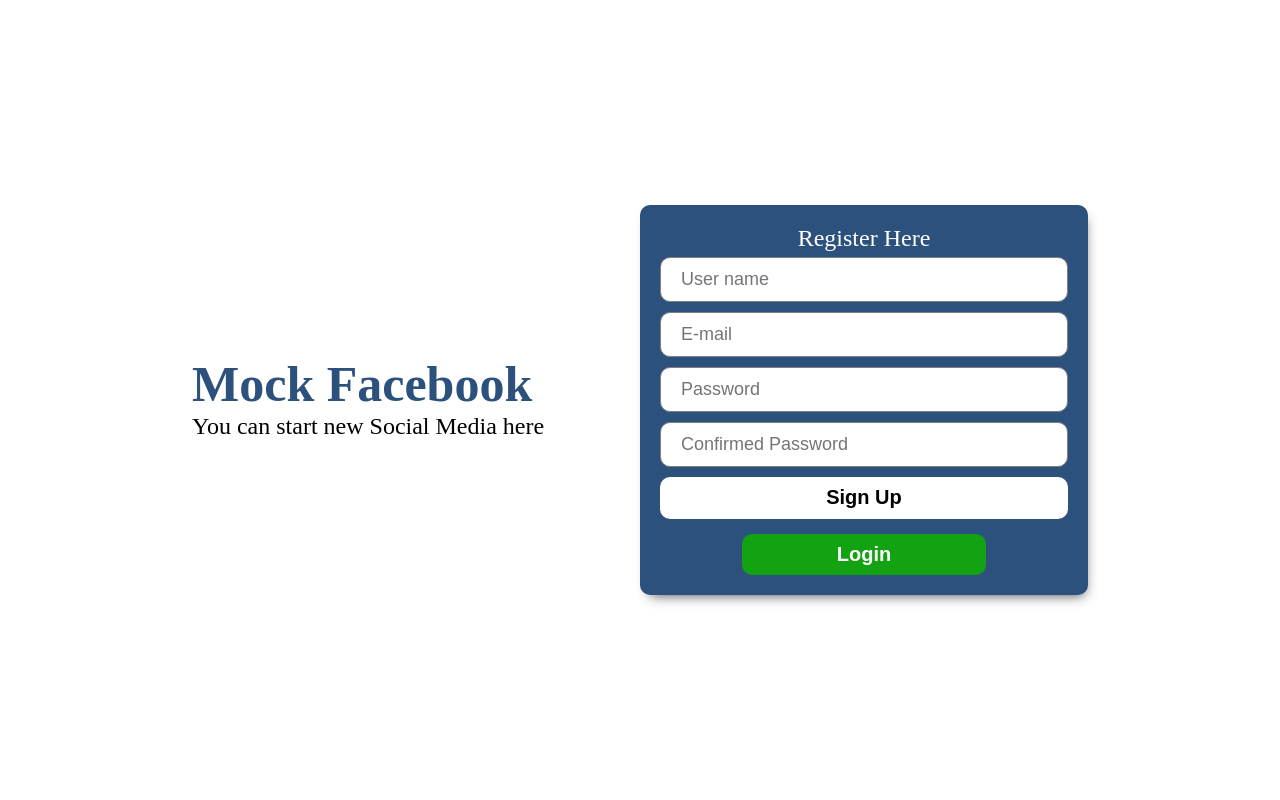
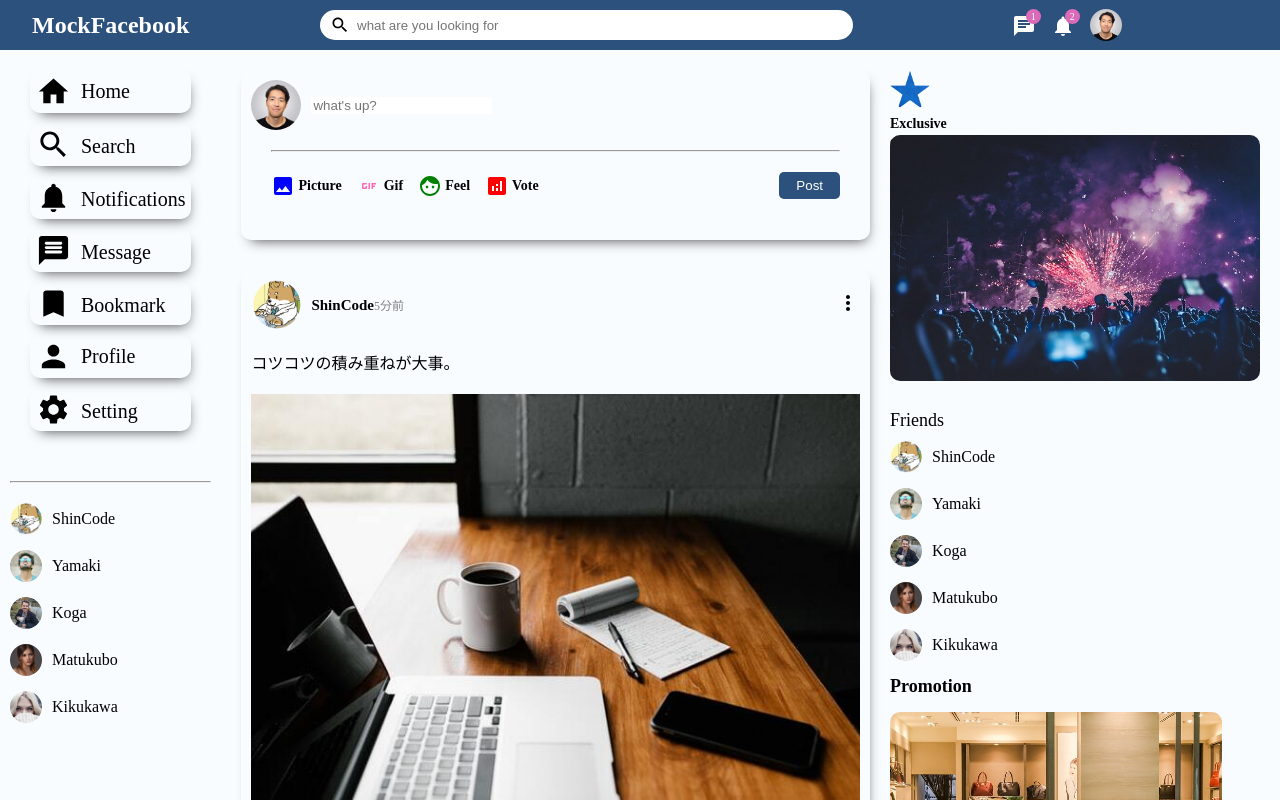
Before and after one commit to TomokiYoshizawa/MockFacebook-client, a React (Vite) app: page / in a window 1280 px wide. Shown: the top 800 px of the page. Built offline with nearby package versions, Linux system fonts and the light colour scheme.

Commit message:
add routes

```diff
--- a/package.json
+++ b/package.json
@@ -17,6 +17,7 @@
     "@mui/styled-engine-sc": "^6.0.0-alpha.15",
     "react": "^18.2.0",
     "react-dom": "^18.2.0",
+    "react-router-dom": "^6.22.0",
     "sass": "^1.70.0",
     "styled-components": "^6.1.8"
   },
--- a/src/App.jsx
+++ b/src/App.jsx
@@ -1,4 +1,6 @@
 import { react } from "react";
+import { BrowserRouter, Routes, Route, Link } from "react-router-dom";
+
 import "./App.scss";
 import HomePage from "./pages/HomePage/HomePage";
 import ProfilePage from "./pages/ProfilePage/ProfilePage";
@@ -7,12 +9,16 @@ import RegisterPage from "./pages/RegisterPage/RegisterPage";
 
 function App() {
   return (
-    <div className="app">
-      {/* <HomePage /> */}
-      {/* <ProfilePage /> */}
-      {/* <LoginPage /> */}
-      <RegisterPage />
-    </div>
+    <BrowserRouter>
+      <Routes>
+        {/* <div className="app"> */}
+        <Route path="/" element={<HomePage />} />
+        <Route path="/profile/:username" element={<ProfilePage />} />
+        <Route path="/login" element={<LoginPage />} />
+        <Route path="/register" element={<RegisterPage />} />
+        {/* </div> */}
+      </Routes>
+    </BrowserRouter>
   );
 }
 
--- a/src/components/Menus/Menus.jsx
+++ b/src/components/Menus/Menus.jsx
@@ -1,4 +1,7 @@
 import Home from "@mui/icons-material/Home";
+
+import { Link } from "react-router-dom";
+
 import Search from "@mui/icons-material/Search";
 import Notification from "@mui/icons-material/Notifications";
 import MessageRounded from "@mui/icons-material/MessageRounded";
@@ -14,7 +17,9 @@ function Menus() {
         <ul className="menu__list">
           <li className="menu__item">
             <Home className="menu__icon" />
-            <span className="menu__text">Home test</span>
+            <Link to="/" className="menu__link">
+              <span className="menu__text">Home</span>
+            </Link>
           </li>
           <li className="menu__item">
             <Search className="menu__icon" />
@@ -34,7 +39,9 @@ function Menus() {
           </li>
           <li className="menu__item">
             <Person className="menu__icon" />
-            <span className="menu__text">Profile</span>
+            <Link to="/profile/username" className="menu__link">
+              <span className="menu__text">Profile</span>
+            </Link>
           </li>
           <li className="menu__item">
             <Settings className="menu__icon" />
--- a/src/components/Menus/Menus.scss
+++ b/src/components/Menus/Menus.scss
@@ -6,10 +6,12 @@
   &__wrapper {
     padding: 20px;
   }
+
   &__list {
     padding: 0;
     margin: 0;
   }
+
   &__item {
     display: flex;
     align-items: center;
@@ -21,18 +23,26 @@
     transition: all 0.3s;
     cursor: pointer;
   }
+
   &__item:hover {
     box-shadow: none;
     transform: translateY(5px);
   }
+
   &__icon {
     @include tablet {
       font-size: 35px !important;
       margin-right: 10px;
     }
   }
+
   &__text {
     font-size: 20px;
     padding-top: 3px;
   }
+
+  &__link {
+    text-decoration: none;
+    color: black;
+  }
 }
--- a/src/components/Topbar/Topbar.jsx
+++ b/src/components/Topbar/Topbar.jsx
@@ -1,6 +1,9 @@
 /* eslint-disable no-unused-vars */
 
 import React from "react";
+
+import { Link } from "react-router-dom";
+
 import SearchIcon from "@mui/icons-material/Search";
 import ChatIcon from "@mui/icons-material/Chat";
 import NotificationsIcon from "@mui/icons-material/Notifications";
@@ -11,7 +14,9 @@ function Topbar() {
     <div className="topbar">
       <div className="topbar__container">
         <div className="topbar__box-left">
-          <span className="topbar__logo">MockFacebook</span>
+          <Link to="/" className="topbar__link">
+            <span className="topbar__logo">MockFacebook</span>
+          </Link>
         </div>
         <div className="topbar__box-center">
           <div className="topbar__box-searchbar">
--- a/src/components/Topbar/Topbar.scss
+++ b/src/components/Topbar/Topbar.scss
@@ -17,6 +17,7 @@
       padding: 0;
     }
   }
+
   &__box-left {
     flex: 3;
     text-align: center;
@@ -24,6 +25,7 @@
       text-align: left;
     }
   }
+
   &__logo {
     font-size: 24px;
     color: white;
@@ -31,9 +33,15 @@
     margin-left: 32px;
   }
 
+  &__link {
+    text-decoration: none;
+    color: black;
+  }
+
   &__box-center {
     flex: 5;
   }
+
   &__box-searchbar {
     width: 100%;
     height: 30px;
@@ -43,18 +51,22 @@
     border-radius: 25px;
     background-color: $colour-mockFacebook-primary-background;
   }
+
   &__search-icon {
     font-size: 20px !important;
     margin-left: 10px;
     margin-right: 5px;
   }
+
   &__search-input {
     border: none;
     width: 80%;
   }
+
   &__search-input:focus {
     outline: none;
   }
+
   &__box-right {
     flex: 4;
     display: flex;
@@ -62,15 +74,18 @@
     justify-content: space-around;
     color: $colour-mockFacebook-primary-background;
   }
+
   &__icon-box {
     display: flex;
   }
+
   &__icon-item {
     position: relative;
     margin-top: 5px;
     margin-right: 15px;
     cursor: pointer;
   }
+
   &__icon-badge {
     display: flex;
     align-items: center;
--- a/src/pages/ProfilePage/ProfilePage.jsx
+++ b/src/pages/ProfilePage/ProfilePage.jsx
@@ -7,6 +7,8 @@ import RightBar from "../../components/RightBar/RightBar";
 import "./ProfilePage.scss";
 
 function ProfilePage() {
+  const PUBLIC_FOLDER = import.meta.env.VITE_APP_PUBLIC_FOLDER;
+  console.log("PUBLIC_FOLDER: ", PUBLIC_FOLDER);
   return (
     <div className="profile">
       <TopBar />
@@ -16,7 +18,9 @@ function ProfilePage() {
           <div className="profile container-right--top">
             <div className="profile__box-cover">
               <img
-                src="../../../public/assets/post/3.jpeg"
+                // src={`${PUBLIC_FOLDER}/post/3.jpeg`}
+                src={PUBLIC_FOLDER + "/post/3.jpeg"}
+                // src="../../../public/assets/post/3.jpeg"
                 alt="cover"
                 className="profile__cover-img"
               />
```
Also changed, not shown: 1 other file (tests, documents, lock files or other folders).
